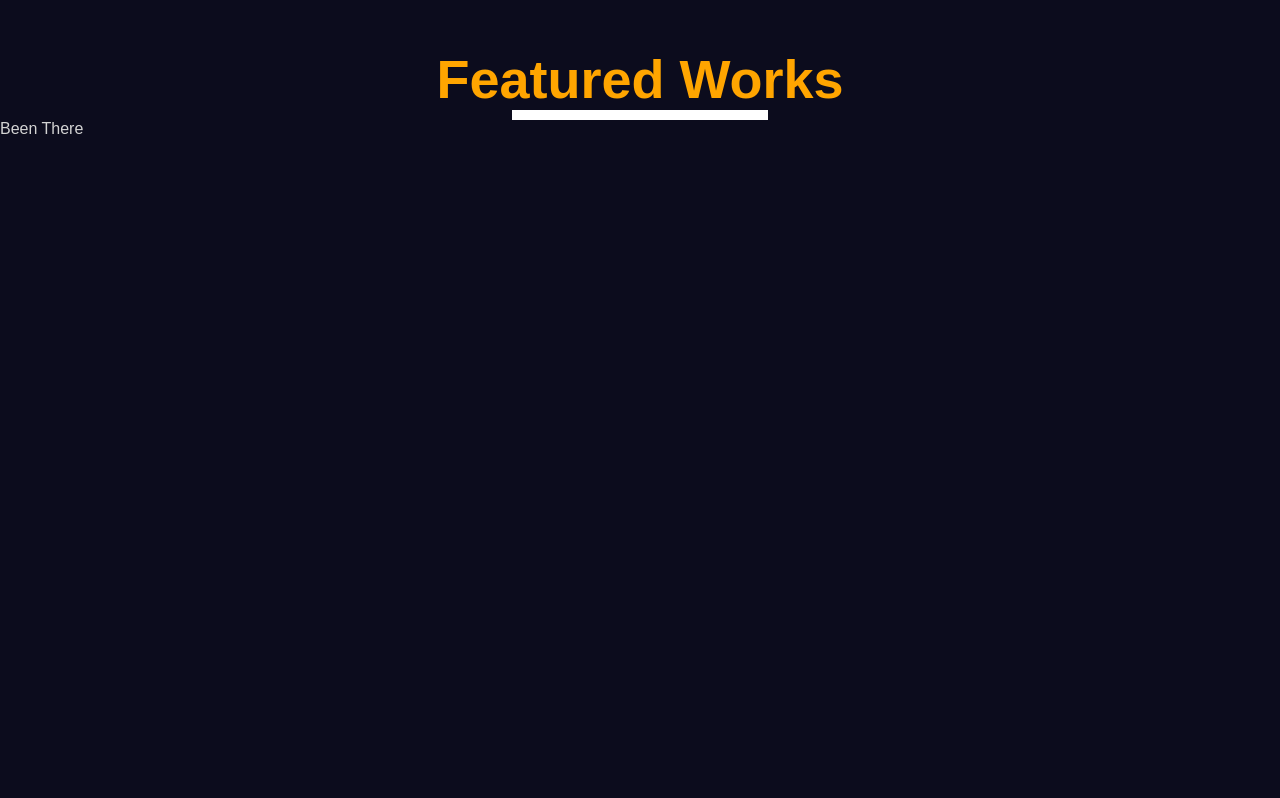
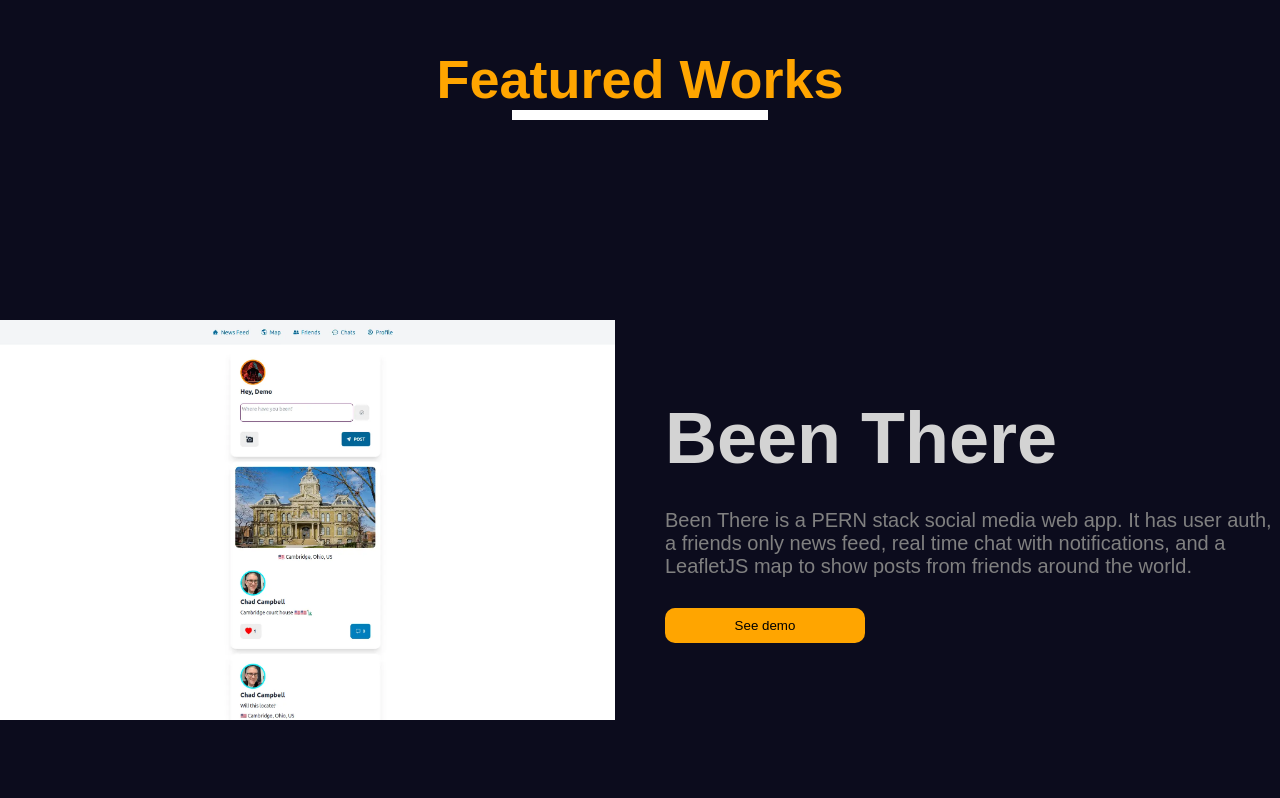
Before and after one commit to chadjcampbell/portfoliov2, a React (Vite) app: page / in a window 1280 px wide. Shown: the part 3202-4000 px from the top of the page. Built offline with nearby package versions, Linux system fonts and the light colour scheme.

Commit message:
start styling single projects components

```diff
--- a/src/components/projects/SingleProject.tsx
+++ b/src/components/projects/SingleProject.tsx
@@ -1,11 +1,34 @@
+import { useRef } from "react";
 import { ProjectType } from "./projectArray";
+import { motion, useScroll, useTransform } from "framer-motion";
 
 type SingleProjectProps = {
   project: ProjectType;
 };
 
 const SingleProject = ({ project }: SingleProjectProps) => {
-  return <section>{project.name}</section>;
+  const ref = useRef(null);
+  const { scrollYProgress } = useScroll({
+    target: ref,
+  });
+  const y = useTransform(scrollYProgress, [0, 1], [-300, 300]);
+
+  return (
+    <section ref={ref}>
+      <div className="container">
+        <div className="wrapper">
+          <div className="imgContainer">
+            <img src={project.img} alt={`${project.name} screenshot`} />
+          </div>{" "}
+          <motion.div className="textContainer">
+            <h3>{project.name}</h3>
+            <p>{project.description}</p>
+            <button>See demo</button>
+          </motion.div>
+        </div>
+      </div>
+    </section>
+  );
 };
 
 export default SingleProject;
--- a/src/components/projects/projectArray.ts
+++ b/src/components/projects/projectArray.ts
@@ -3,7 +3,7 @@ export type ProjectType = {
   name: string;
   code: string;
   preview: string;
-  background: string;
+  img: string;
   description: string;
 };
 
@@ -13,7 +13,7 @@ export const projectArray = [
     name: "Been There",
     code: "https://github.com/chadjcampbell/been-there",
     preview: "https://been-there.vercel.app/login",
-    background: "./been-there-ss.webp",
+    img: "./been-there-ss.webp",
     description:
       "Been There is a PERN stack social media web app. It has user auth, a friends only news feed, real time chat with notifications, and a LeafletJS map to show posts from friends around the world.",
   },
@@ -22,7 +22,7 @@ export const projectArray = [
     name: "Tally Yo",
     code: "https://github.com/chadjcampbell/tally-yo",
     preview: "https://chadjcampbell.github.io/tally-yo/",
-    background: "./tally-yo-ss.webp",
+    img: "./tally-yo-ss.webp",
     description:
       "Tally Yo is a chat/stock trading app where you gain cash by chatting with friends, or paper trading stocks. You can search, buy, and sell, then check out how your picks are doing with portfolio performance.",
   },
@@ -31,7 +31,7 @@ export const projectArray = [
     name: "Family Game Night",
     code: "https://github.com/chadjcampbell/familyGameNight",
     preview: "https://web-production-5ab18.up.railway.app/",
-    background: "./family-game-night-ss.webp",
+    img: "./family-game-night-ss.webp",
     description:
       "Family Game Night is my first full stack CRUD app. It lets an authenticated user add games to a canvas wheel that randomly spins to pick a game. It also lets you add family members for a group leaderboard.",
   },
@@ -40,7 +40,7 @@ export const projectArray = [
     name: "Sweet Deals",
     code: "https://github.com/chadjcampbell/shopping-cart",
     preview: "https://chadjcampbell.github.io/shopping-cart/",
-    background: "./sweet-deals-ss.webp",
+    img: "./sweet-deals-ss.webp",
     description:
       "Sweet Deals is a front end shopping cart app. It uses the Fakestore API for items, and keeps the cart with items and totals using context and local storage.",
   },
--- a/src/components/projects/projects.scss
+++ b/src/components/projects/projects.scss
@@ -18,4 +18,63 @@
         }
     }
 
+    .container {
+        display: flex;
+        align-items: center;
+        justify-content: center;
+        width: 100%;
+        height: 100%;
+
+        .wrapper {
+            max-width: 1366px;
+            height: 100%;
+            margin: auto;
+            display: flex;
+            align-items: center;
+            justify-content: center;
+            gap: 50px;
+
+            .imgContainer {
+                flex: 1;
+                height: 50%;
+
+                img {
+                height: 100%;
+                width: 100%;
+                object-fit: cover;
+            }
+            }
+
+
+
+            .textContainer {
+                flex: 1;
+                display: flex;
+                flex-direction: column;
+                gap: 30px;
+
+                h3 {
+                    font-size: 72px;
+                }
+
+                p {
+                    color: gray;
+                    font-size: 20px;
+                }
+
+                button {
+                    background-color: orange;
+                    border: none;
+                    border-radius: 10px;
+                    padding: 10px;
+                    width: 200px;
+                    cursor: pointer;
+                }
+            }
+
+        }
+
+
+    }
+
 }
--- a/src/components/skills/Skills.tsx
+++ b/src/components/skills/Skills.tsx
@@ -25,7 +25,7 @@ const variants = {
 
 const Skills = () => {
   const ref = useRef(null);
-  const isInView = useInView(ref, { margin: "-100px" });
+  const isInView = useInView(ref, { margin: "-50%" });
 
   return (
     <motion.div
```
